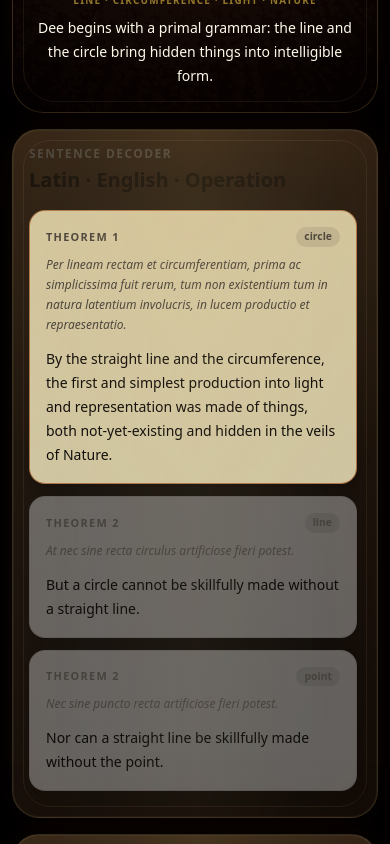
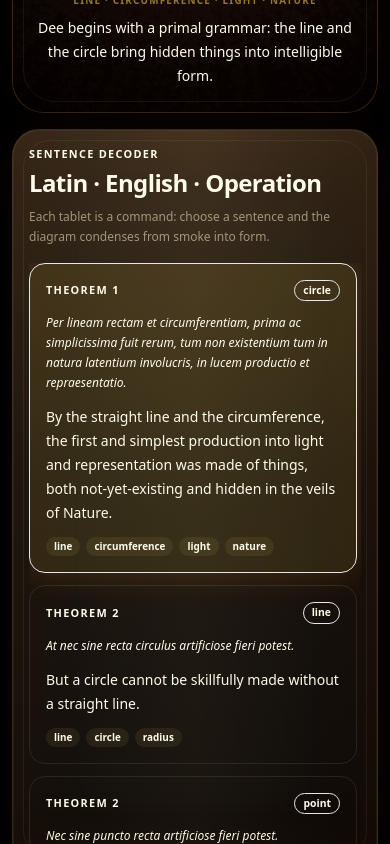
Before and after one commit to bookthief666/monas-hieroglyphica, a React (Vite) app: page / in a window 390 px wide. Shown: the part 860-1704 px from the top of the page. Built offline with nearby package versions, Linux system fonts and the light colour scheme.

Commit message:
Restyle sentence decoder as occult control tablets

```diff
--- a/src/components/SentenceDecoder.tsx
+++ b/src/components/SentenceDecoder.tsx
@@ -7,12 +7,15 @@ export default function SentenceDecoder() {
   const setPhase = useMonasStore((state) => state.setPhase);
 
   return (
-    <div className="h-full p-4 sm:p-5">
+    <div className="relative h-full p-4 sm:p-5">
       <div className="mb-4">
-        <p className="latin-caps text-xs font-bold text-stone-700">Sentence Decoder</p>
-        <h2 className="mt-1 text-xl font-black text-stone-950">Latin · English · Operation</h2>
+        <p className="latin-caps text-[0.68rem] font-black text-amber-300/62">Sentence Decoder</p>
+        <h2 className="mt-1 text-2xl font-black tracking-tight text-amber-50">Latin · English · Operation</h2>
+        <p className="mt-2 text-xs leading-5 text-amber-100/55">
+          Each tablet is a command: choose a sentence and the diagram condenses from smoke into form.
+        </p>
       </div>
-      <div className="max-h-[70vh] space-y-3 overflow-y-auto pr-1">
+      <div className="decoder-scroll max-h-[70vh] space-y-3 overflow-y-auto pr-1 lg:max-h-[calc(100vh-18rem)]">
         {monasSentences.map((sentence) => {
           const active = sentence.id === activeSentenceId;
           return (
@@ -23,20 +26,28 @@ export default function SentenceDecoder() {
                 setActiveSentence(sentence.id);
                 setPhase(sentence.phase);
               }}
-              className={`w-full rounded-2xl border p-4 text-left transition ${
+              className={`group relative w-full overflow-hidden rounded-2xl border p-4 text-left transition duration-300 ${
                 active
-                  ? 'border-amber-800/60 bg-amber-100/80 shadow-md'
-                  : 'border-stone-800/15 bg-white/35 hover:border-stone-800/35 hover:bg-white/55'
+                  ? 'border-amber-300/52 bg-amber-300/[0.105] shadow-[0_0_34px_rgba(213,118,25,0.24)]'
+                  : 'border-amber-100/10 bg-black/24 hover:border-amber-200/26 hover:bg-amber-200/[0.055]'
               }`}
             >
-              <div className="mb-2 flex items-center justify-between gap-3">
-                <span className="latin-caps text-[0.68rem] font-black text-stone-700">Theorem {sentence.theorem}</span>
-                <span className="rounded-full bg-stone-900/10 px-2 py-0.5 text-[0.65rem] font-bold text-stone-700">
+              <div className="pointer-events-none absolute inset-0 bg-[radial-gradient(circle_at_10%_0%,rgba(255,202,117,0.16),transparent_13rem)] opacity-0 transition group-hover:opacity-100" />
+              <div className="relative mb-3 flex items-center justify-between gap-3">
+                <span className="latin-caps text-[0.68rem] font-black text-amber-300/72">Theorem {sentence.theorem}</span>
+                <span className="rounded-full border border-amber-200/12 bg-black/34 px-2 py-0.5 text-[0.65rem] font-bold text-amber-100/62">
                   {sentence.phase}
                 </span>
               </div>
-              <p className="text-xs italic leading-5 text-stone-700">{sentence.latin}</p>
-              <p className="mt-3 text-sm leading-6 text-stone-950">{sentence.english}</p>
+              <p className="relative text-xs italic leading-5 text-amber-100/66">{sentence.latin}</p>
+              <p className="relative mt-3 text-sm leading-6 text-amber-50/88">{sentence.english}</p>
+              <div className="relative mt-3 flex flex-wrap gap-1.5">
+                {sentence.symbols.map((symbol) => (
+                  <span key={symbol} className="rounded-full bg-amber-200/[0.075] px-2 py-0.5 text-[0.62rem] font-bold text-amber-100/52">
+                    {symbol}
+                  </span>
+                ))}
+              </div>
             </button>
           );
         })}
```
